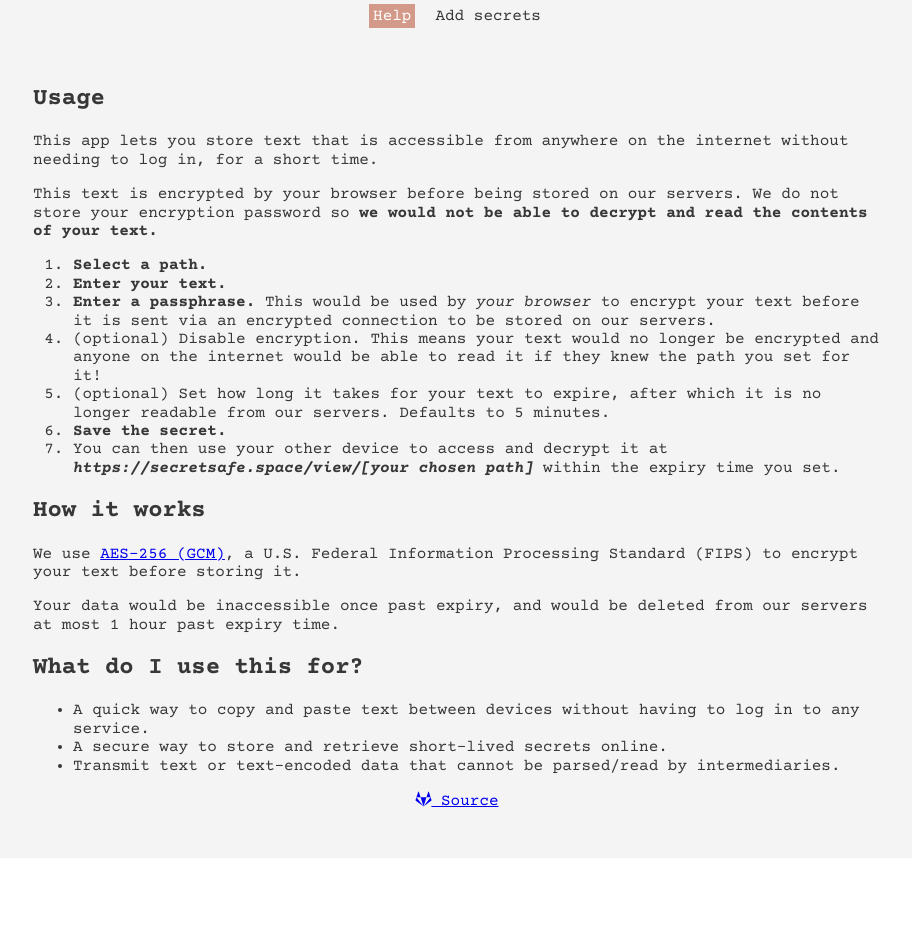
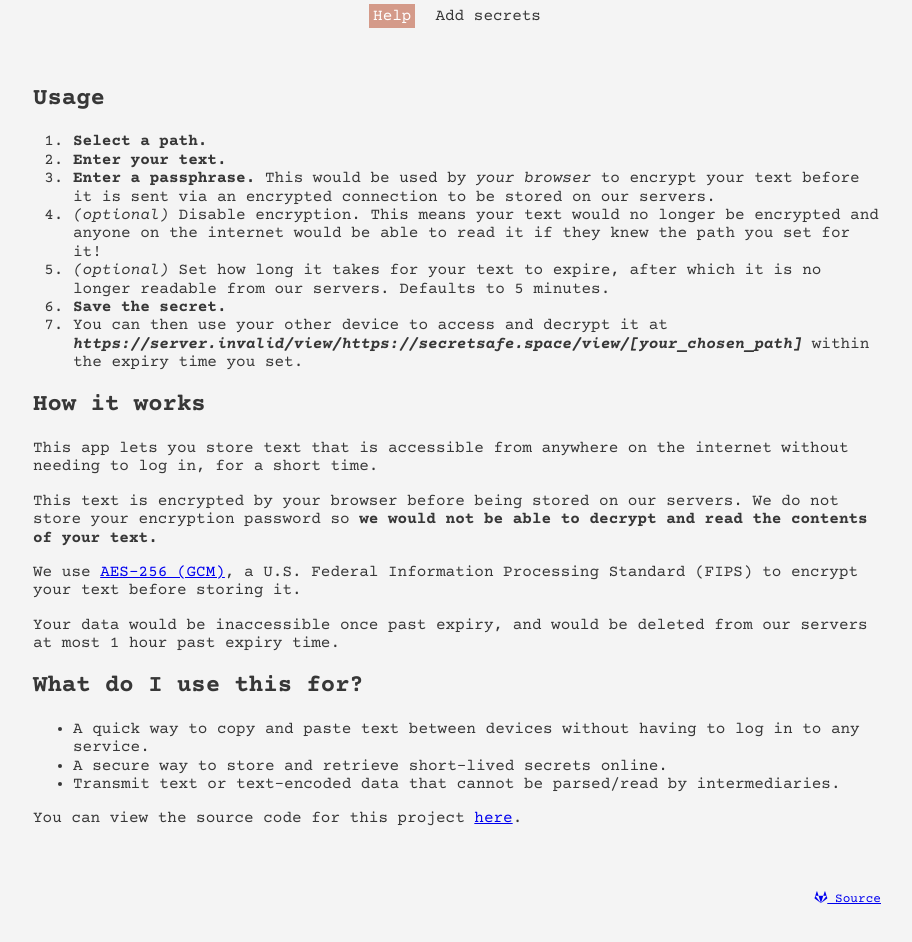
Before and after one commit to weijunyu/secret-safe-space, a React (Create React App) app in the folder client/: page / in a window 1280 px wide. Shown: the part 100-1042 px from the top of the page, without its empty margins (183-1095 px from the left). Before the commit the page ends 958 px from the top, so only its background shows below. Built offline with nearby package versions, Linux system fonts and the light colour scheme; no server answers.

Commit message:
Secret url display can render as span instead of <a>
Styling improvements

```diff
--- a/client/src/App.tsx
+++ b/client/src/App.tsx
@@ -14,11 +14,13 @@ import Container from "@material-ui/core/Container";
 
 import { Light, Accent, Dark } from "./lib/colors";
 
+import Footer from "./components/Footer";
 import SecretPathAdd from "./components/SecretPathAdd";
 import SecretPathViewer from "./components/SecretPathViewer";
 import Help from "./components/Help";
 
 const StyledApp = styled.div`
+  position: relative;
   min-height: 100vh;
   padding: 0 15vw;
   @media screen and (max-width: 768px) {
@@ -27,10 +29,16 @@ const StyledApp = styled.div`
   background-color: ${Light};
   font-family: Courier Prime, monospace;
   color: ${Dark};
+  display: flex;
+  flex-direction: column;
 `;
 
 const StyledHeader = styled.header`
   padding: 1.5rem 0;
+`;
+
+const StyledMain = styled.main`
+  flex: 1 1 auto;
 `;
 
 const StyledLink = styled(NavLink)`
@@ -92,7 +100,7 @@ function App() {
             </ul>
           </StyledNav>
         </StyledHeader>
-        <main>
+        <StyledMain>
           <Container maxWidth="md">
             <Switch>
               <Route path="/add">
@@ -109,7 +117,8 @@ function App() {
               </Route>
             </Switch>
           </Container>
-        </main>
+        </StyledMain>
+        <Footer />
       </StyledApp>
     </BrowserRouter>
   );
--- /dev/null
+++ b/client/src/components/Footer.tsx
@@ -0,0 +1,26 @@
+import React from "react";
+import styled from "styled-components";
+
+import Container from "@material-ui/core/Container";
+
+const StyledFooter = styled.footer`
+  padding-top: 3rem;
+  padding-bottom: 3rem;
+`;
+
+export default function Footer() {
+  return (
+    <StyledFooter>
+      <Container
+        maxWidth="md"
+        style={{ display: "flex", justifyContent: "flex-end" }}
+      >
+        <small>
+          <a href="https://gitlab.com/junyuwei/secret-space">
+            <i className="fab fa-gitlab" /> Source
+          </a>
+        </small>
+      </Container>
+    </StyledFooter>
+  );
+}
--- a/client/src/components/Help.tsx
+++ b/client/src/components/Help.tsx
@@ -1,25 +1,15 @@
 import React from "react";
 import styled from "styled-components";
 
-const HelpContainer = styled.section`
-  padding-bottom: 2rem;
-`;
+import SecretPathUrlDisplay from "./SecretPathUrlDisplay";
+
+const HelpContainer = styled.section``;
 
 export default function Help() {
   return (
     <HelpContainer>
       <h2>Usage</h2>
-      <p>
-        This app lets you store text that is accessible from anywhere on the
-        internet without needing to log in, for a short time.
-      </p>
-      <p>
-        This text is encrypted by your browser before being stored on our
-        servers. We do not store your encryption password so{" "}
-        <strong>
-          we would not be able to decrypt and read the contents of your text.
-        </strong>
-      </p>
+
       <ol>
         <li>
           <strong>Select a path.</strong>
@@ -33,13 +23,14 @@ export default function Help() {
           encrypted connection to be stored on our servers.
         </li>
         <li>
-          (optional) Disable encryption. This means your text would no longer be
-          encrypted and anyone on the internet would be able to read it if they
-          knew the path you set for it!
+          <em>(optional)</em> Disable encryption. This means your text would no
+          longer be encrypted and anyone on the internet would be able to read
+          it if they knew the path you set for it!
         </li>
         <li>
-          (optional) Set how long it takes for your text to expire, after which
-          it is no longer readable from our servers. Defaults to 5 minutes.
+          <em>(optional)</em> Set how long it takes for your text to expire,
+          after which it is no longer readable from our servers. Defaults to 5
+          minutes.
         </li>
         <li>
           <strong>Save the secret.</strong>
@@ -47,12 +38,28 @@ export default function Help() {
         <li>
           You can then use your other device to access and decrypt it at{" "}
           <strong>
-            <em>https://secretsafe.space/view/[your chosen path]</em>
+            <em>
+              <SecretPathUrlDisplay
+                path="https://secretsafe.space/view/[your_chosen_path]"
+                link={false}
+              />
+            </em>
           </strong>{" "}
           within the expiry time you set.
         </li>
       </ol>
       <h2>How it works</h2>
+      <p>
+        This app lets you store text that is accessible from anywhere on the
+        internet without needing to log in, for a short time.
+      </p>
+      <p>
+        This text is encrypted by your browser before being stored on our
+        servers. We do not store your encryption password so{" "}
+        <strong>
+          we would not be able to decrypt and read the contents of your text.
+        </strong>
+      </p>
       <p>
         We use{" "}
         <a
@@ -81,10 +88,9 @@ export default function Help() {
           intermediaries.
         </li>
       </ul>
-      <p style={{ textAlign: "center" }}>
-        <a href="https://gitlab.com/junyuwei/secret-space">
-          <i className="fab fa-gitlab" /> Source
-        </a>
+      <p>
+        You can view the source code for this project{" "}
+        <a href="https://gitlab.com/junyuwei/secret-space">here</a>.
       </p>
     </HelpContainer>
   );
--- a/client/src/components/SecretPathSelectForm.tsx
+++ b/client/src/components/SecretPathSelectForm.tsx
@@ -110,7 +110,7 @@ export default function SecretPathSelectForm({
             <small style={{ width: "100%" }}>
               {/* <small> width 100% so inner url display would overflow-wrap: break-word properly */}
               Your secret text would be available at{" "}
-              <SecretPathUrlDisplay path={secretPath} />.
+              <SecretPathUrlDisplay path={secretPath} link={false} />.
             </small>
           </FormHint>
         )}
--- a/client/src/components/SecretPathUrlDisplay.tsx
+++ b/client/src/components/SecretPathUrlDisplay.tsx
@@ -7,7 +7,24 @@ const StyledLink = styled.a`
   overflow-wrap: break-word;
 `;
 
-export default function SecretPathUrlDisplay({ path }: { path: string }) {
+const StyledSpan = styled.span`
+  overflow-wrap: break-word;
+`;
+
+export default function SecretPathUrlDisplay({
+  path,
+  link,
+}: {
+  path: string;
+  link?: boolean;
+}) {
   const url = new URL("/view/" + path, config.appUrl);
-  return <StyledLink href={url.href}>{url.href}</StyledLink>;
+  if (link) {
+    return <StyledLink href={url.href}>{url.href}</StyledLink>;
+  } else {
+    return <StyledSpan>{url.href}</StyledSpan>;
+  }
 }
+SecretPathUrlDisplay.defaultProps = {
+  link: true,
+};
--- a/client/src/components/SecretsEditor.tsx
+++ b/client/src/components/SecretsEditor.tsx
@@ -99,7 +99,7 @@ export default function SecretsEditor({
       <TextField>
         <label htmlFor="secret-text-input">
           Enter your secret text here. You will be able to access it at{" "}
-          <SecretPathUrlDisplay path={secretPath} />.
+          <SecretPathUrlDisplay path={secretPath} link={false} />.
         </label>
         <SecretInputTextarea
           id="secret-text-input"
```
